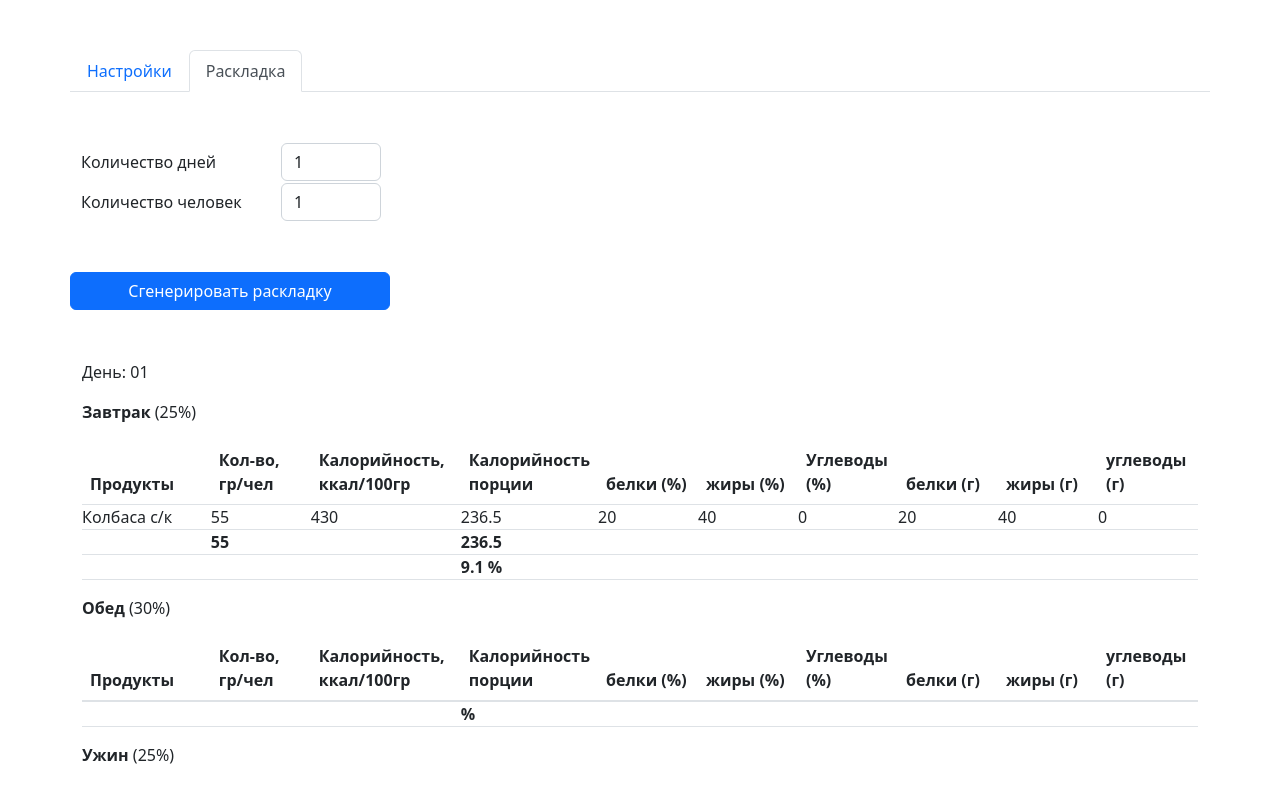
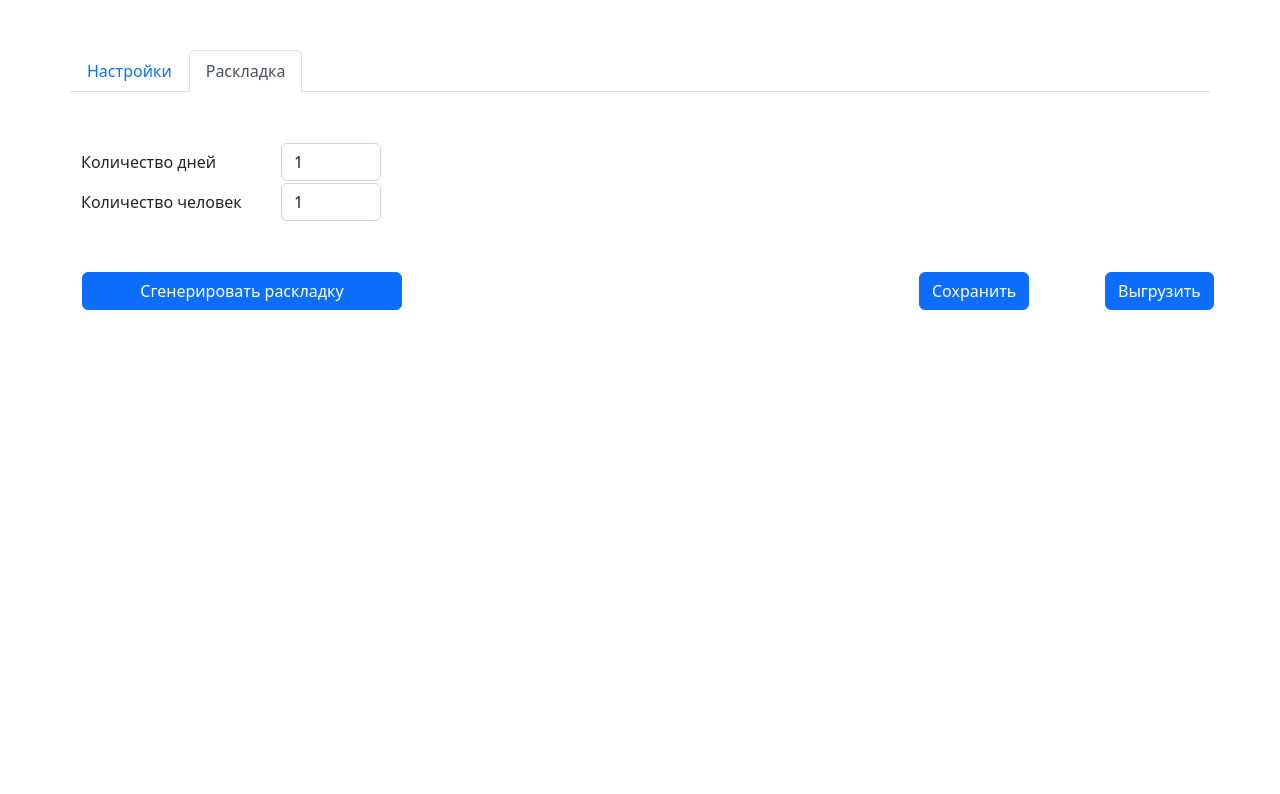
Before and after one commit to alekseikorobov/FoodPortion, an Angular app in the folder FoodPortion/: page /#/portions in a window 1280 px wide. Shown: the top 794 px of the page. Built offline with nearby package versions, Linux system fonts and the light colour scheme.

Commit message:
add saved portion

```diff
--- a/FoodPortion/src/app/food-list/products/products.component.html
+++ b/FoodPortion/src/app/food-list/products/products.component.html
@@ -3,8 +3,10 @@
 <table class="table">
     <colgroup>
         <col style="width: auto;" />
+        <!-- <col style="width: 100px;" /> -->
+        <col style="width: 190px;" />
         <col style="width: 100px;" />
-        <col style="width: 100px;" />
+        <col style="width: 150px;" />
         <col style="width: 100px;" />
         <col style="width: 150px;" />
         <col style="width: 100px;" />
@@ -13,8 +15,8 @@
     <thead>
         <tr>
             <th>Продукт</th>
-            <th>Основное блюдо</th>
-            <th>Для<br>(з о у п)</th>
+            <!-- <th>Основное блюдо</th> -->
+            <th>Для (з о у п)</th>
             <th>белки</th>
             <th>жиры</th>
             <th>углеводы</th>
@@ -26,7 +28,7 @@
     <tbody>
         <tr *ngFor="let p of products" class="my-tr">
             <td><input class="form-control my-inline-input" type="text" [(ngModel)]="p.name" /></td>
-            <td><input type="checkbox" [(ngModel)]="p.isMain" /></td>
+            <!-- <td><input type="checkbox" [(ngModel)]="p.isMain" /></td> -->
             <td><input class="form-control my-inline-input" type="text" [(ngModel)]="p.types" /></td>
             <td><input class="form-control my-inline-input" type="number" [(ngModel)]="p.proteins" /></td>
             <td><input class="form-control my-inline-input" type="number" [(ngModel)]="p.fats" /></td>
--- a/FoodPortion/src/app/portions/portions.component.html
+++ b/FoodPortion/src/app/portions/portions.component.html
@@ -7,7 +7,7 @@
                 Количество дней
             </td>
             <td>
-                <input type="number" [(ngModel)]="days" class="form-control my-inline" />
+                <input type="number" [(ngModel)]="params.count_day" class="form-control my-inline" />
             </td>
         </tr>
         <tr>
@@ -15,21 +15,30 @@
                 Количество человек
             </td>
             <td>
-                <input class="form-control my-inline" type="number" [(ngModel)]="countPeoples" />
+                <input class="form-control my-inline" type="number" [(ngModel)]="params.count_people" />
             </td>
         </tr>
     </table>
 
     <div class="my-sep"></div>
 
-    <button class="btn btn-primary my-inline" style="width: 320px;" (click)="generate()">Сгенерировать
-        раскладку</button>
+    <div class="row">
+    <div class="col-9">
+        <button class="btn btn-primary my-inline" style="width: 320px;" (click)="generate()">Сгенерировать раскладку</button>
+    </div>
+    <div class="col-2">
+        <button class="btn btn-primary"  (click)="save()">Сохранить</button> <span style="padding: 10px;">{{textSaved}}</span>
+    </div>
+    <div class="col-1">
+        <button class="btn btn-primary"  (click)="download()">Выгрузить</button>
+    </div>
+</div>
 
     <div class="my-sep"></div>
 
     <div *ngFor="let portion of portionList">
 
-        <p>День: {{portion.day}}</p>
+        <p class="my-day-title">День: {{portion.day}}</p>
 
         <p><b>Завтрак</b> ({{params.portion1}}%)</p>
         <app-portion-table [portion]="portion.portion1"></app-portion-table>
--- a/FoodPortion/src/app/portions/portions.component.ts
+++ b/FoodPortion/src/app/portions/portions.component.ts
@@ -9,40 +9,18 @@ import { StorageService } from '../shared/storage.service';
 })
 export class PortionsComponent {
 
-  portionList: IPortionDay[] = [
-    {
-      day: '01',
-      portion1: {
-        portionList: [
-          {
-            product: { id: 4, name: 'Колбаса с/к', proteins: 20, fats: 40, carbohydrates: 0, calories100g: 430, onePortionG: 55, isMain: true, types: 'з,п' },
-          }
-        ],
-      }
-    }
-  ]
+  get portionList(): IPortionDay[]{
+    return this.storageService.portions;
+  }
 
   constructor(private storageService: StorageService) {
-
-    for (let index = 0; index < this.portionList.length; index++) {
-      const portion = this.portionList[index];
-
-      if (portion.portion1?.portionGroup == null) {
-        portion.portion1.portionGroup = this.storageService.getGroupPortion(portion.portion1.portionList);
-      }
-
-    }
-
   }
 
 
-  days: number = 1
-  countPeoples: number = 1
+  generate() {
+    this.portionList.length = 0;
 
-  generate() {
-    this.portionList = [];
-
-    for (let index = 0; index < this.days; index++) {
+    for (let index = 0; index < this.params.count_day; index++) {
 
       let portion = <IPortionDay>{
         day: (index + 1).toString(),
@@ -59,6 +37,18 @@ export class PortionsComponent {
 
   get params(): IParams {
     return this.storageService.params;
+  }
+
+  textSaved = '';
+  save(){
+    this.storageService.save();
+    this.textSaved = 'Saved';
+    setTimeout(() => {
+      this.textSaved = '';
+    }, 1000);
+  }
+  download(){
+
   }
 
   getRandomInt(max: number): number {
--- a/FoodPortion/src/app/shared/inner_param.ts
+++ b/FoodPortion/src/app/shared/inner_param.ts
@@ -6,5 +6,7 @@ export const inner_param: IParams = {
     "portion2": 30,
     "portion3": 25,
     "portion4": 20,
-    "portion_bzu": "1:1:4"
+    "portion_bzu": "1:1:4",
+    count_day:1,
+    count_people:1
 };
--- a/FoodPortion/src/app/shared/models.ts
+++ b/FoodPortion/src/app/shared/models.ts
@@ -14,7 +14,7 @@ export interface IId {
 }
 export interface IProduct extends IId {
     name: string;
-    isMain: boolean;
+    isMain: boolean; // TODO: переделать в итрибут для отключения продукта из питания
     types: string; //з,о,у,п
     proteins: number;
     fats: number;
@@ -50,4 +50,6 @@ export interface IParams {
     portion3: number; //ужин (%)
     portion4: number; //перекус (%)
     portion_bzu: string;
+    count_day:number;
+    count_people:number;
 }
--- a/FoodPortion/src/app/shared/storage.service.ts
+++ b/FoodPortion/src/app/shared/storage.service.ts
@@ -2,13 +2,38 @@ import { Injectable } from '@angular/core';
 import { inner_disheAll } from './inner_disheAll';
 import { inner_param } from './inner_param';
 import { inner_products } from './inner_products';
-import { IDishe, IDisheAll, IProduct, IId, IParams, IPortion, IPortionGroup } from './models';
+import { IDishe, IDisheAll, IProduct, IId, IParams, IPortion, IPortionGroup, IPortionDay } from './models';
 
 @Injectable({
   providedIn: 'root'
 })
 export class StorageService {
 
+  _portions!: IPortionDay[];
+
+  get portions(): IPortionDay[] {
+
+    if (!this._portions) {
+      let portions_str = localStorage.getItem('PortionDay');
+
+      if (portions_str != null) {
+        this._portions = JSON.parse(portions_str);
+      }
+      else {
+        this._portions = [];
+      }
+      for (let index = 0; index < this._portions.length; index++) {
+        const portion = this._portions[index];
+
+        if (portion.portion1) { portion.portion1.portionGroup = this.getGroupPortion(portion.portion1.portionList); }
+        if (portion.portion2) { portion.portion2.portionGroup = this.getGroupPortion(portion.portion2.portionList); }
+        if (portion.portion3) { portion.portion3.portionGroup = this.getGroupPortion(portion.portion3.portionList); }
+        if (portion.portion4) { portion.portion4.portionGroup = this.getGroupPortion(portion.portion4.portionList); }
+      }
+    }
+    return this._portions;
+
+  }
 
   _disheAll!: IDisheAll;
 
@@ -131,6 +156,7 @@ export class StorageService {
     localStorage.removeItem('params');
     localStorage.removeItem('DisheAll');
     localStorage.removeItem('Products');
+    localStorage.removeItem('PortionDay');
   }
 
 
@@ -138,6 +164,7 @@ export class StorageService {
     localStorage.setItem('params', JSON.stringify(this.params));
     localStorage.setItem('DisheAll', JSON.stringify(this.disheAll));
     localStorage.setItem('Products', JSON.stringify(this.products));
+    localStorage.setItem('PortionDay', JSON.stringify(this.portions));
   }
 
   existsId(id: number, items: IId[]): boolean {
--- a/FoodPortion/src/styles.css
+++ b/FoodPortion/src/styles.css
@@ -89,3 +89,11 @@
     box-shadow: 0px 0px 3px;
     border-radius: 5px;
 }
+
+.my-day-title{
+    background: #e4efff;
+    padding: 5px 10px;
+    margin: 9px -10px;
+    border-radius: 8px;
+    ont-weight: bold;
+}
```
